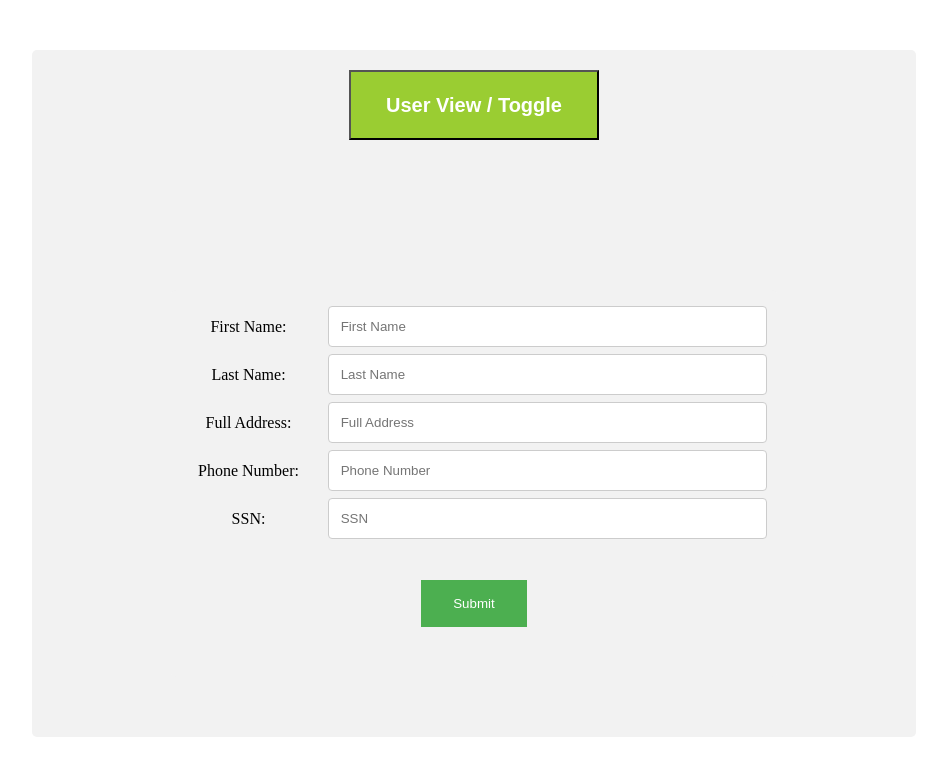
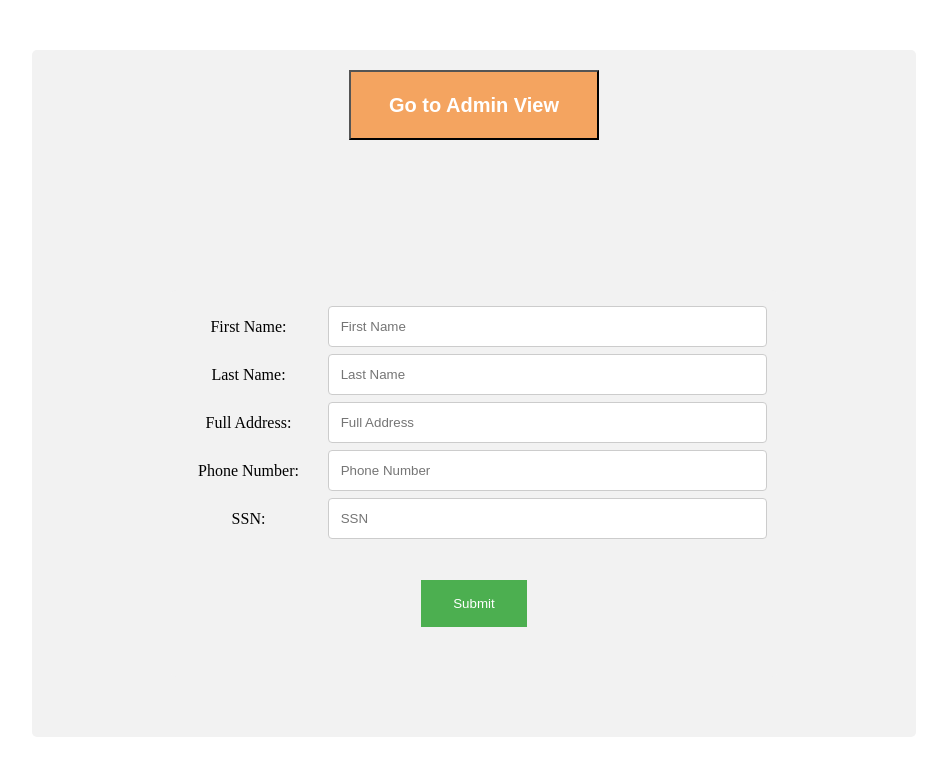
Before and after one commit to Vainakh/Basic-Full-Stack-App, a React app: page / in a window 1280 px wide. Shown: the top 776 px of the page, without its empty margins (166-1113 px from the left). Built offline with nearby package versions, Linux system fonts and the light colour scheme; the HTML template or start-up script is replaced by a standard one.

Commit message:
Finish styling

```diff
--- a/client/src/components/App.jsx
+++ b/client/src/components/App.jsx
@@ -35,7 +35,7 @@ export default class App extends React.Component{
     return(
       <div className="container">
 
-        <button className="btn" onClick={() => this.changeViewHandler()}>{this.state.currentView === "Admin" ? "Admin View / Toggle " : "User View / Toggle "} </button>
+        <button className="btn" onClick={() => this.changeViewHandler()}>{this.state.currentView === "Admin" ? "Go to External Users View" : "Go to Admin View"} </button>
 
 
         {view}
--- a/client/src/components/ExternalUsers.jsx
+++ b/client/src/components/ExternalUsers.jsx
@@ -59,6 +59,7 @@ export default class ExternalUsers extends React.Component{
                 id="firstName"
                 value={this.state.firstName}
                 onChange={this.handleChange}
+                required
               />
             </div>
           </div>
@@ -78,6 +79,7 @@ export default class ExternalUsers extends React.Component{
                 id="lastName"
                 value={this.state.lastName}
                 onChange={this.handleChange}
+                required
                 />
               </div>
             </div>
@@ -116,6 +118,7 @@ export default class ExternalUsers extends React.Component{
                 id="fullAddress"
                 value={this.state.fullAddress}
                 onChange={this.handleChange}
+                required
                 />
               </div>
             </div>
@@ -135,6 +138,7 @@ export default class ExternalUsers extends React.Component{
                   id="phone" pattern="[0-9]{3}-[0-9]{2}-[0-9]{3}"
                   value={this.state.phoneNumber}
                   onChange={this.handleChange}
+                  required
                   />
               </div>
             </div>
@@ -156,6 +160,7 @@ export default class ExternalUsers extends React.Component{
                 value={this.state.ssn}
                 onChange={this.handleChange}
                 autoComplete="off"
+                required
                 />
               </div>
             </div>
--- a/client/src/components/TableView.jsx
+++ b/client/src/components/TableView.jsx
@@ -30,7 +30,7 @@ import '../styles/tableview.css';
       <div className="table">
 
         <div className="label">
-          First Name
+        First Name
             {this.state.data.map((item) => {
               return (
                 <div className="item">{item.firstName}</div>
@@ -40,7 +40,7 @@ import '../styles/tableview.css';
         </div>
 
         <div className="label">
-          Last Name
+        Last Name
           {this.state.data.map((item) => {
             return (
               <div className="item">{item.lastName}</div>
@@ -51,7 +51,7 @@ import '../styles/tableview.css';
 
 
         <div className="label">
-            Phone Number
+        Phone Number
           {this.state.data.map((item) => {
                 return (
               <div className="item">{item.phoneNumber}</div>
--- a/client/src/styles/app.css
+++ b/client/src/styles/app.css
@@ -5,7 +5,7 @@
 }
 
 .btn {
-  background-color: yellowgreen;
+  background-color: sandybrown;
   color: white;
   width: 250px;
   height: 70px;
--- a/client/src/styles/tableview.css
+++ b/client/src/styles/tableview.css
@@ -1,14 +1,9 @@
 .table {
   display: flex;
   flex-direction: row;
-  border: 2px solid black;
+  justify-content: center;
 }
-
-.label {
-  /* border: 1px solid red; */
-  border: 2px solid black;
+.item {
+  border: 1px solid black;
+  padding: 5px;
 }
-
-.item {
-  /* border: 2px solid blue; */
-}
```
Also changed, not shown: 1 other file (tests, documents, lock files or other folders).
